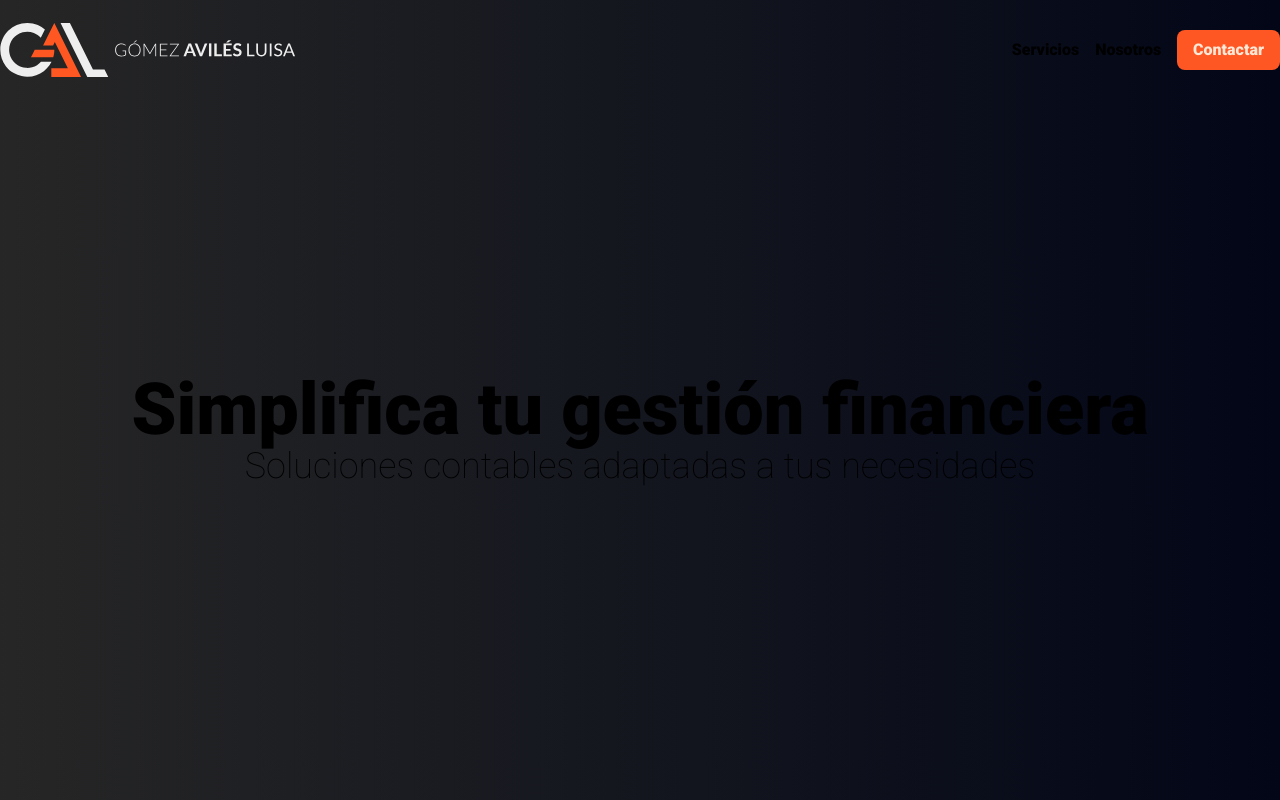
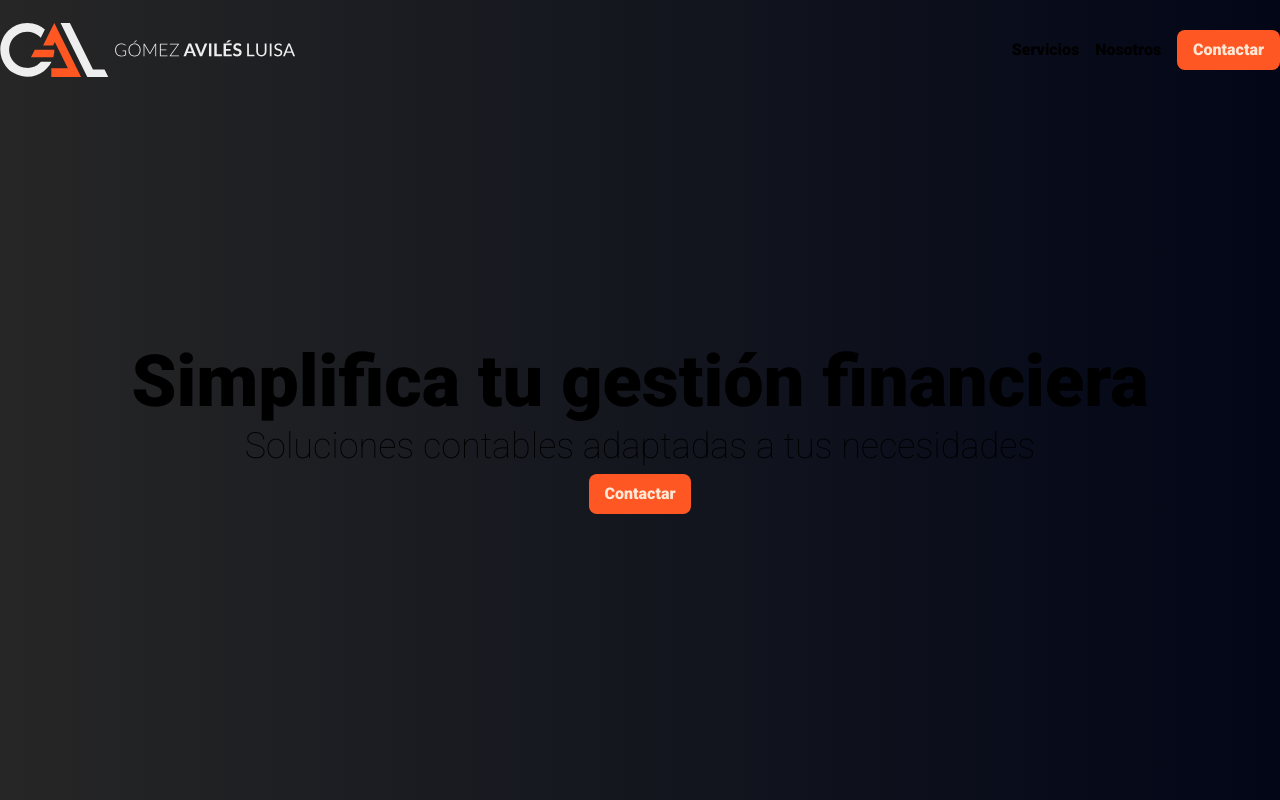
Before and after one commit to inoguez/contabilidad-gal, a Next.js app: page / in a window 1280 px wide. Built offline with nearby package versions, Linux system fonts and the light colour scheme.

Commit message:
contact button to hover and make it component

```diff
--- /dev/null
+++ b/app/components/ContactButton.tsx
@@ -0,0 +1,17 @@
+import { cn } from './lib/utils';
+
+type Props = {
+  className?: string;
+};
+export const ContactButton: React.FC<Props> = ({ className, ...props }) => {
+  return (
+    <button
+      className={cn(
+        className,
+        'bg-vermilion-500 text-vermilion-100 px-4 py-2 rounded-lg hover:bg-mountain-mist-950 transition-colors duration-200 ease-in-out font-bold'
+      )}
+    >
+      Contactar
+    </button>
+  );
+};
--- a/app/components/Hero.tsx
+++ b/app/components/Hero.tsx
@@ -1,13 +1,16 @@
+import { ContactButton } from './ContactButton';
+
 export const Hero = () => {
   return (
-    <section className='flex  items-center justify-center flex-1'>
-      <div className='flex flex-col flex-1 text-balance text-center'>
+    <section className='flex  items-center justify-center flex-1 p-5'>
+      <div className='flex flex-col gap-2 flex-1 items-center text-balance text-center'>
         <h1 className='text-7xl font-semibold'>
           Simplifica tu gestión financiera
         </h1>
         <h2 className='text-4xl font-light'>
           Soluciones contables adaptadas a tus necesidades
         </h2>
+        <ContactButton className='w-fit ' />
       </div>
     </section>
   );
--- a/app/components/Navbar.tsx
+++ b/app/components/Navbar.tsx
@@ -1,6 +1,7 @@
 import { Logo } from '@/app/components/Logo';
 import Link from 'next/link';
 import { NAV_LINKS } from '../constants/constants';
+import { ContactButton } from './ContactButton';
 
 export const Navbar = () => {
   return (
@@ -18,9 +19,7 @@ export const Navbar = () => {
           </li>
         ))}
         <li>
-          <button className=' bg-vermilion-500 text-vermilion-100 px-4 py-2 rounded-lg hover:bg-mountain-mist-950 transition-colors duration-200 ease-in-out font-bold'>
-            Contactar
-          </button>
+          <ContactButton />
         </li>
       </ul>
     </nav>
```
